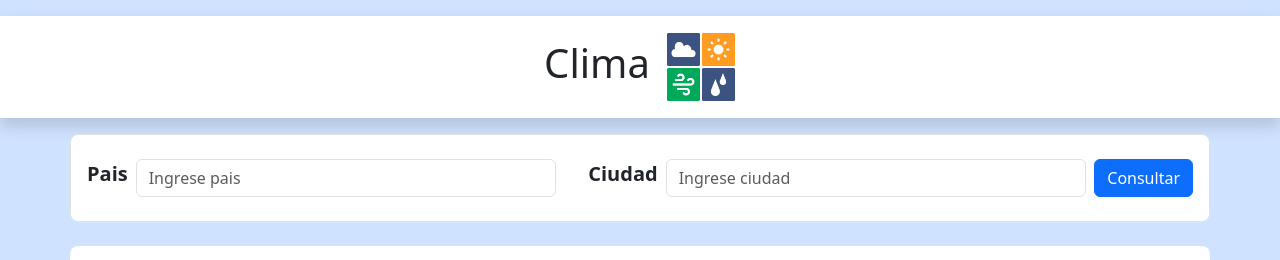
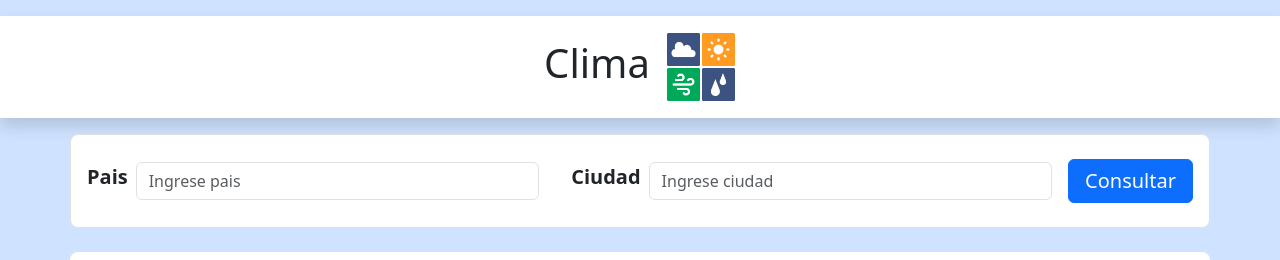
Before and after one commit to hernanortiz1/ejercicio13React, a React (Vite) app: page / in a window 1280 px wide. Shown: the top 260 px of the page. Built offline with nearby package versions, Linux system fonts and the light colour scheme.

Commit message:
agregue onClick a btn consultar

```diff
--- a/src/components/Formulario.jsx
+++ b/src/components/Formulario.jsx
@@ -5,11 +5,10 @@ import ScaleLoader from "react-spinners/ScaleLoader";
 import Swal from "sweetalert2";
 
 const Formulario = () => {
-   const [pais, setPais] = useState("");
-    const [ciudad, setCiudad] = useState("");
-    const [clima, setClima] = useState([]);
-    const [mostrarSpinner, setMostrarSpinner] = useState(false);
-
+  const [pais, setPais] = useState("");
+  const [ciudad, setCiudad] = useState("");
+  const [clima, setClima] = useState([]);
+  const [mostrarSpinner, setMostrarSpinner] = useState(false);
 
   const obtenerClima = async () => {
     if (pais === "" || ciudad === "") {
@@ -42,22 +41,39 @@ const Formulario = () => {
     <div>
       <section className="p-3 border rounded-3 bg-white container">
         <Form.Group>
-
           <div className="d-md-flex align-items-center gap-2 my-2">
             <Form.Label className="fs-5 fw-bold">Pais</Form.Label>
-            <Form.Control required type="text" placeholder="Ingrese pais" />
+            <Form.Control
+              type="text"
+              placeholder="Ingrese pais"
+              required
+              value={pais}
+              onChange={(e) => setPais(e.target.value)}
+            />
 
             <Form.Label className="fs-5 fw-bold ms-md-4">Ciudad</Form.Label>
-            <Form.Control required type="text" placeholder="Ingrese ciudad" />
+            <Form.Control
+              type="text"
+              placeholder="Ingrese ciudad"
+              required
+              value={ciudad}
+              onChange={(e) => setCiudad(e.target.value)}
+            />
             <div className="mt-3 mt-md-0 text-center">
-              <Button>Consultar</Button>
+              <Button
+                onClick={obtenerClima}
+                variant="primary"
+                className="ms-md-2 fs-5 px-3"
+              >
+                Consultar
+              </Button>
             </div>
           </div>
         </Form.Group>
       </section>
 
       <section className="mt-4">
-        <Clima/>
+        <Clima />
       </section>
     </div>
   );
```
